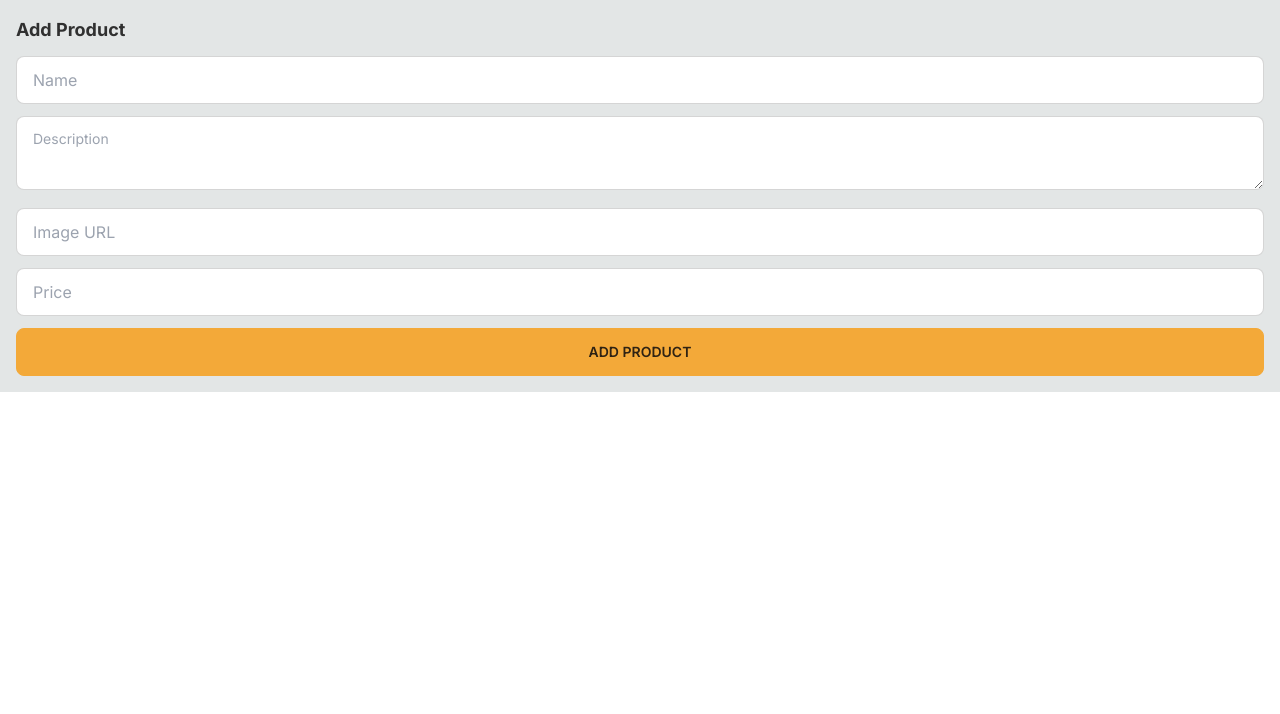
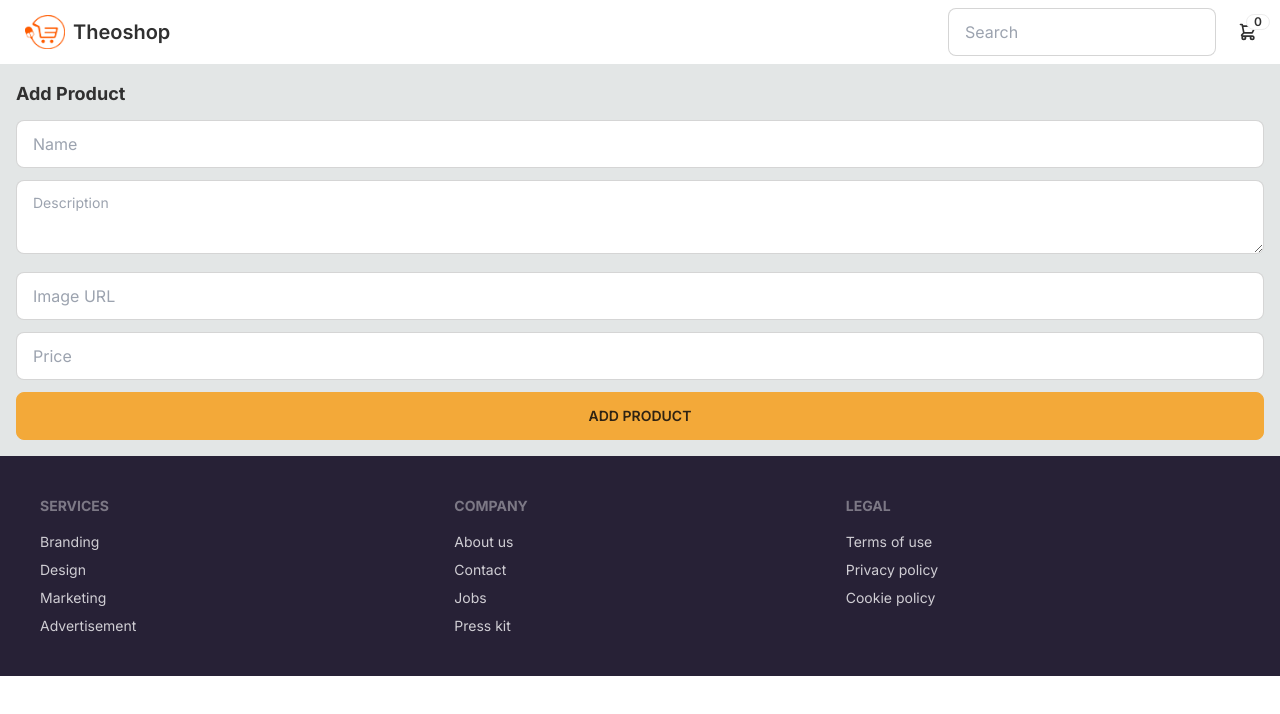
Before and after one commit to tedw87/online-shop-nextjs, a Next.js app: page /add-product in a window 1280 px wide. Shown: the top 714 px of the page. Built offline with nearby package versions, Linux system fonts and the light colour scheme; no server answers.

Commit message:
cart page

```diff
--- /dev/null
+++ b/src/app/Footer.tsx
@@ -0,0 +1,28 @@
+export default function Footer() {
+  return (
+    <footer className="bg-neutral p-10 text-neutral-content">
+      <div className="footer m-auto max-w-7xl">
+        <div>
+          <span className="footer-title">Services</span>
+          <a className="link-hover link">Branding</a>
+          <a className="link-hover link">Design</a>
+          <a className="link-hover link">Marketing</a>
+          <a className="link-hover link">Advertisement</a>
+        </div>
+        <div>
+          <span className="footer-title">Company</span>
+          <a className="link-hover link">About us</a>
+          <a className="link-hover link">Contact</a>
+          <a className="link-hover link">Jobs</a>
+          <a className="link-hover link">Press kit</a>
+        </div>
+        <div>
+          <span className="footer-title">Legal</span>
+          <a className="link-hover link">Terms of use</a>
+          <a className="link-hover link">Privacy policy</a>
+          <a className="link-hover link">Cookie policy</a>
+        </div>
+      </div>
+    </footer>
+  );
+}
--- /dev/null
+++ b/src/app/Navbar/Navbar.tsx
@@ -0,0 +1,43 @@
+import Link from "next/link";
+import Image from "next/image";
+import logo from "@/assets/logo.png";
+import { redirect } from "next/navigation";
+import { getCart } from "@/lib/db/cart";
+import ShoppingCartButton from "./ShoppingCartButton";
+
+async function searchProducts(formData: FormData) {
+  "use server";
+
+  const searchQuery = formData.get("searchQuery")?.toString();
+  if (searchQuery) {
+    redirect("/search?query=" + searchQuery);
+  }
+}
+
+export default async function Navbar() {
+  const cart = await getCart();
+  return (
+    <div className="bg-base-100">
+      <div className="navbar m-auto max-w-7xl flex-col gap-2 sm:flex-row">
+        <div className="flex-1">
+          <Link href="/" className="btn-ghost btn text-xl normal-case">
+            <Image src={logo} height={40} width={40} alt="shop logo" />
+            Theoshop
+          </Link>
+        </div>
+        <div className="flex-none gap-2">
+          <form action={searchProducts}>
+            <div className="form-control">
+              <input
+                name="searchQuery"
+                placeholder="Search"
+                className="input-bordered input w-full min-w-[100px]"
+              />
+            </div>
+          </form>
+          <ShoppingCartButton cart={cart} />
+        </div>
+      </div>
+    </div>
+  );
+}
--- /dev/null
+++ b/src/app/Navbar/ShoppingCartButton.tsx
@@ -0,0 +1,63 @@
+"use client";
+
+import { ShoppingCart } from "@/lib/db/cart";
+import { formatPrice } from "@/lib/format";
+import Link from "next/link";
+
+interface ShoppingCartButtonProps {
+  cart: ShoppingCart | null;
+}
+
+export default function ShoppingCartButton({ cart }: ShoppingCartButtonProps) {
+  function closeDropdown() {
+    const elem = document.activeElement as HTMLElement;
+    if (elem) {
+      elem.blur();
+    }
+  }
+  return (
+    <div className="dropdown-end dropdown">
+      <label tabIndex={0} className="btn-ghost btn-circle btn">
+        <div className="indicator">
+          <svg
+            xmlns="http://www.w3.org/2000/svg"
+            className="h-5 w-5"
+            fill="none"
+            viewBox="0 0 24 24"
+            stroke="currentColor"
+          >
+            <path
+              strokeLinecap="round"
+              strokeLinejoin="round"
+              strokeWidth="2"
+              d="M3 3h2l.4 2M7 13h10l4-8H5.4M7 13L5.4 5M7 13l-2.293 2.293c-.63.63-.184 1.707.707 1.707H17m0 0a2 2 0 100 4 2 2 0 000-4zm-8 2a2 2 0 11-4 0 2 2 0 014 0z"
+            />
+          </svg>
+          <span className="badge badge-sm indicator-item">
+            {cart?.size || 0}
+          </span>
+        </div>
+      </label>
+      <div
+        tabIndex={0}
+        className="card dropdown-content card-compact z-10 mt-3 w-52 bg-base-100 shadow"
+      >
+        <div className="card-body">
+          <span className="text-lg font-bold">{cart?.size || 0} Items</span>
+          <span className="text-info">
+            Subtotal: {formatPrice(cart?.subtotal || 0)}
+          </span>
+          <div className="z-5 card-actions">
+            <Link
+              href="/cart"
+              className="btn-primary btn-block btn"
+              onClick={closeDropdown}
+            >
+              View cart
+            </Link>
+          </div>
+        </div>
+      </div>
+    </div>
+  );
+}
--- /dev/null
+++ b/src/app/cart/CartEntry.tsx
@@ -0,0 +1,71 @@
+"use client";
+
+import { CartItemWithProduct } from "@/lib/db/cart";
+import { formatPrice } from "@/lib/format";
+import Image from "next/image";
+import Link from "next/link";
+import { useTransition } from "react";
+
+interface CartEntryProps {
+  cartItem: CartItemWithProduct;
+  setProductQuantity: (productId: string, quantity: number) => Promise<void>;
+}
+
+export default function CartEntry({
+  cartItem: { product, quantity },
+  setProductQuantity,
+}: CartEntryProps) {
+  const [isPending, startTransition] = useTransition();
+
+  const quantityOptions: JSX.Element[] = [];
+  for (let i = 1; i <= 99; i++) {
+    quantityOptions.push(
+      <option value={i} key={i}>
+        {i}
+      </option>
+    );
+  }
+
+  return (
+    <div>
+      <div className="flex flex-wrap items-center gap-3">
+        <Image
+          src={product.imageUrl}
+          alt={product.name}
+          width={200}
+          height={200}
+          className="rounded-lg"
+        />
+        <div>
+          <Link href={"/products/" + product.id} className="font-bold">
+            {product.name}
+          </Link>
+          <div>Price: {formatPrice(product.price)}</div>
+          <div className="my-1 flex items-center gap-2">
+            Quantity:
+            <select
+              className="select-bordered select w-full max-w-[80px]"
+              defaultValue={quantity}
+              onChange={(e) => {
+                const newQuantity = parseInt(e.currentTarget.value);
+                startTransition(async () => {
+                  await setProductQuantity(product.id, newQuantity);
+                });
+              }}
+            >
+              <option value={0}>0 (Remove)</option>
+              {quantityOptions}
+            </select>
+          </div>
+          <div className="flex items-center gap-3">
+            Total: {formatPrice(product.price * quantity)}
+            {isPending && (
+              <span className="loading loading-spinner loading-sm" />
+            )}
+          </div>
+        </div>
+      </div>
+      <div className="divider" />
+    </div>
+  );
+}
--- /dev/null
+++ b/src/app/cart/actions.ts
@@ -0,0 +1,36 @@
+"use server";
+
+import { createCart, getCart } from "@/lib/db/cart";
+import { prisma } from "@/lib/db/prisma";
+import { revalidatePath } from "next/cache";
+
+export async function setProductQuantity(productId: string, quantity: number) {
+  const cart = (await getCart()) ?? (await createCart());
+
+  const articleInCart = cart.items.find((item) => item.productId === productId);
+
+  if (quantity === 0) {
+    if (articleInCart) {
+      await prisma.cartItem.delete({
+        where: { id: articleInCart.id },
+      });
+    }
+  } else {
+    if (articleInCart) {
+      await prisma.cartItem.update({
+        where: { id: articleInCart.id },
+        data: { quantity },
+      });
+    } else {
+      await prisma.cartItem.create({
+        data: {
+          cartId: cart.id,
+          productId,
+          quantity,
+        },
+      });
+    }
+  }
+
+  revalidatePath("/cart");
+}
--- /dev/null
+++ b/src/app/cart/page.tsx
@@ -0,0 +1,31 @@
+import { getCart } from "@/lib/db/cart";
+import { formatPrice } from "@/lib/format";
+import CartEntry from "./CartEntry";
+import { setProductQuantity } from "./actions";
+
+export const metadata = {
+  title: "Your Cart - Theoshop",
+};
+export default async function CartPage() {
+  const cart = await getCart();
+
+  return (
+    <div>
+      <h1 className="mb-6 text-3xl font-bold">Shopping Cart</h1>
+      {cart?.items.map((cartItem) => (
+        <CartEntry
+          cartItem={cartItem}
+          key={cartItem.id}
+          setProductQuantity={setProductQuantity}
+        />
+      ))}
+      {!cart?.items.length && <p>Your cart is empty.</p>}
+      <div className="flex flex-col items-end sm:items-center">
+        <p className="mb-3 font-bold">
+          Total: {formatPrice(cart?.subtotal || 0)}
+        </p>
+        <button className="btn-primary btn sm:w-[200px]">Checkout</button>
+      </div>
+    </div>
+  );
+}
--- a/src/app/layout.tsx
+++ b/src/app/layout.tsx
@@ -1,3 +1,5 @@
+import Footer from "./Footer";
+import Navbar from "./Navbar/Navbar";
 import "./globals.css";
 import { Inter } from "next/font/google";
 
@@ -16,7 +18,9 @@ export default function RootLayout({
   return (
     <html lang="en">
       <body className={inter.className}>
+        <Navbar />
         <main className="m-auto min-w-[300px] max-w-7xl p-4">{children}</main>
+        <Footer />
       </body>
     </html>
   );
--- a/src/lib/db/cart.ts
+++ b/src/lib/db/cart.ts
@@ -10,6 +10,10 @@ export type ShoppingCart = CartWithProducts & {
   size: number;
   subtotal: number;
 };
+
+export type CartItemWithProduct = Prisma.CartItemGetPayload<{
+  include: { product: true };
+}>;
 
 export async function getCart(): Promise<ShoppingCart | null> {
   const localCartId = cookies().get("localCartId")?.value;
```
Also changed, not shown: prisma-comands.txt (added), src/assets/logo.png, 1 other file (tests, documents, lock files or other folders).
